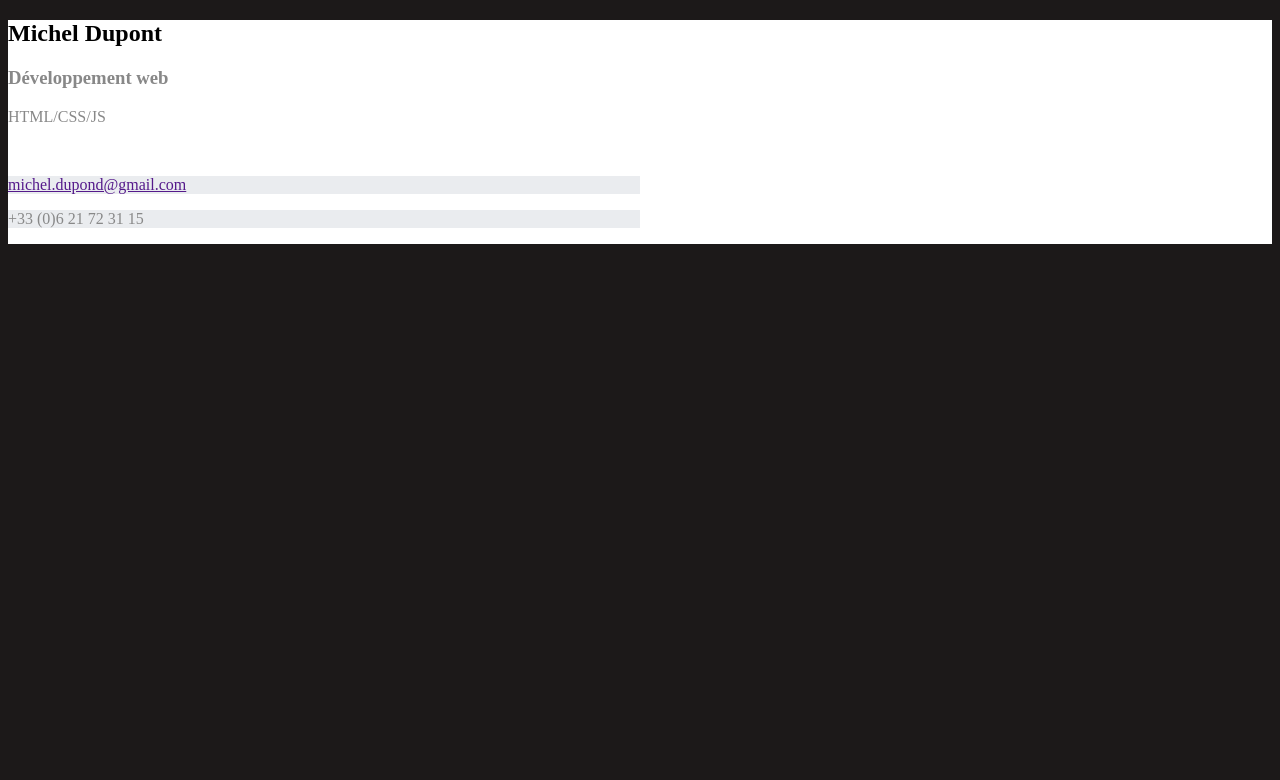
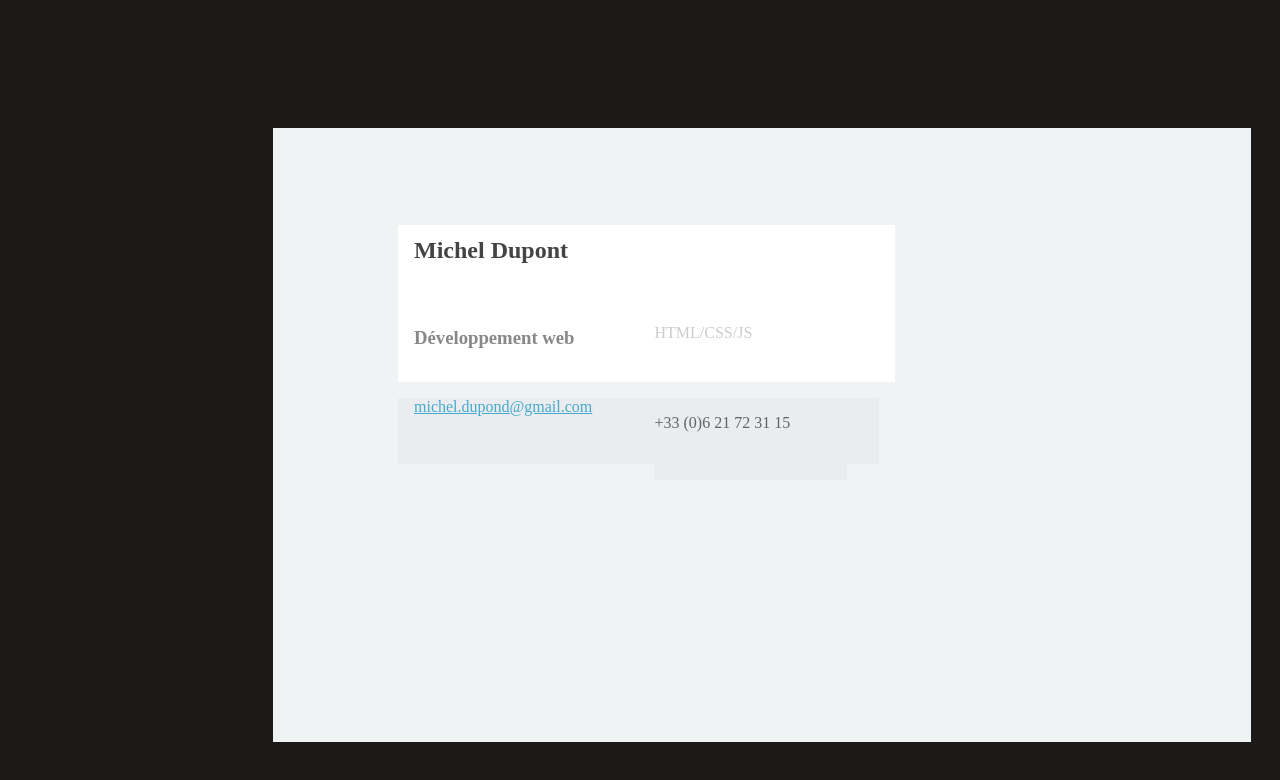
Before and after one commit to qgautreau/carte_visite, a plain HTML site: page index.html in a window 1280 px wide. Drawn offline with Linux system fonts and the light colour scheme.

Commit message:
modif html css

```diff
--- a/css/style.css
+++ b/css/style.css
@@ -1,29 +1,62 @@
 body {
-    background-color: rgb(28, 25, 25)
+    background-color: rgb(28, 25, 25);
+
 }
 
-div {
-    background-color: rgb(199, 219, 183)
+main {
+    background-color: #eff3f4;
+    margin: 128px 270px 130px 265px;
+    padding: 77px 125px 118px 125px;
+    width: 728px;
+    height: 419px;
 }
 
 #presentation {
     background-color: white;
+    padding-left: 1em;
+    width: 481px;
+    height: 157px;
+}
+
+#presentation h2 {
+    color: #444444;
+    padding-top: 0.5em;
+    padding-bottom: 1em;
+
 }
 
 #presentation h3 {
     color: #888888;
+    float: left;
+    width: 50%;
+}
 
-}
 #presentation p {
-    color: #888888;
+    color: #CCCCCC;
+    float: left;
+    width: 50%;
 }
 
 #contact {
-    display: inline-block;
-    width: 100%;
+    background-color: #eaecef;
+    width: 481px;
+    height: 66px;
+    margin: 0px 0px;
 }
 
-#contact p {
+a {
+    color: #45aacc;
     width: 50%;
+    float:left;
+    height: 100%;
+    padding-left: 1em;
+
+}
+
+#tel {
     background-color: #eaecef;
+    color: #5F6469;
+    float:left;
+    width: 40%;
+    height: 100%;
 }
--- a/index.html
+++ b/index.html
@@ -7,17 +7,15 @@
     </head>
     <body>
         <main>
-        <div>
             <section id="presentation">
                 <h2>Michel Dupont</h2>
                 <h3>Développement web</h3> <p>HTML/CSS/JS</p>
-                <img src=""
+                <img src="" />
             </section>
             <section id="contact">
-                <p><a href="">michel.dupond@gmail.com</a></p>
-                <p>+33 (0)6 21 72 31 15</p>
+                <p class="dis"><a href="">michel.dupond@gmail.com</a></p>
+                <p id="tel">+33 (0)6 21 72 31 15</p>
             </section>
-        </div>
         </main>
     </body>
 </html>
```
